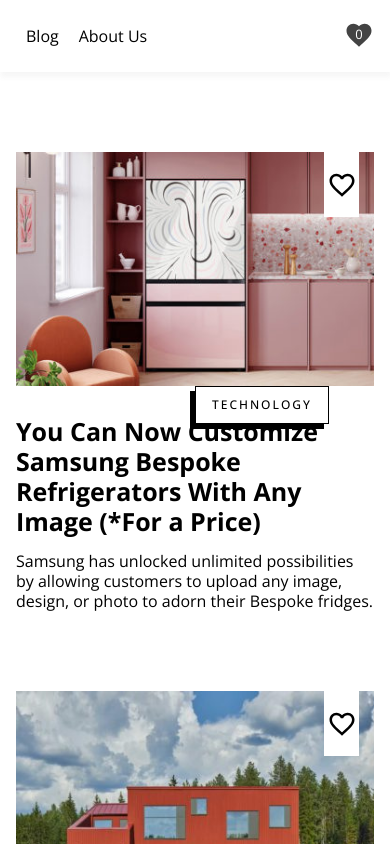
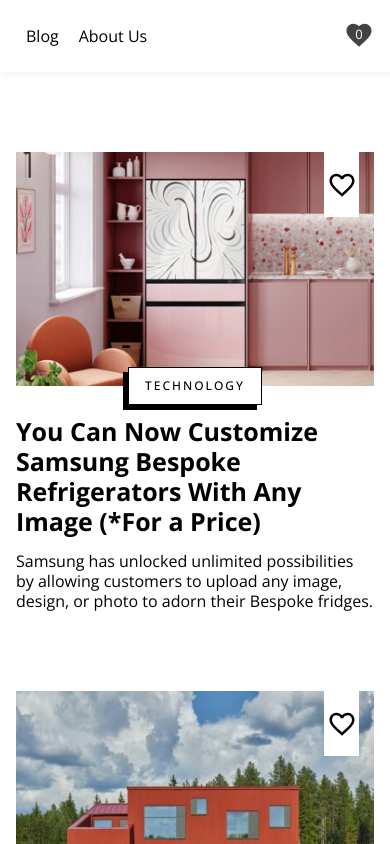
Before and after one commit to tetiana-kozak/design-blog, a React (Create React App) app: page / in a window 390 px wide. Shown: the top 844 px of the page. Built offline with nearby package versions, Linux system fonts and the light colour scheme.

Commit message:
fix: responsive category button

```diff
--- a/src/components/Buttons/CategoryButton.tsx
+++ b/src/components/Buttons/CategoryButton.tsx
@@ -13,8 +13,9 @@
     <NavLink
       to={`/blog/${category.replace(' ', '-')}`}
       onClick={() => dispatch(selectedCategoryState(category))}
+      className="category-button"
     >
-      <span className="category-button">{category}</span>
+      <span>{category}</span>
     </NavLink>
   )
 }
```
